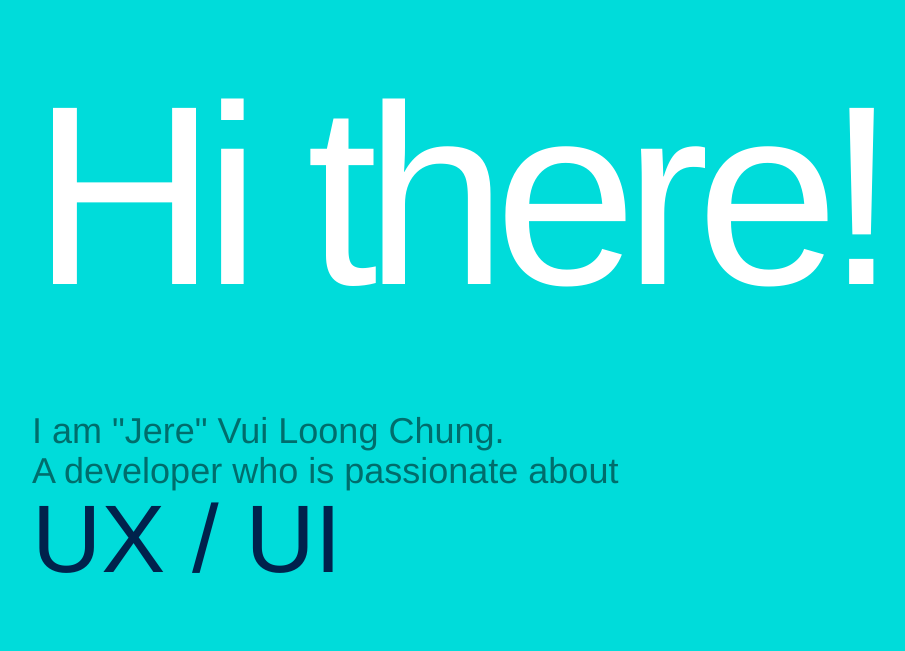
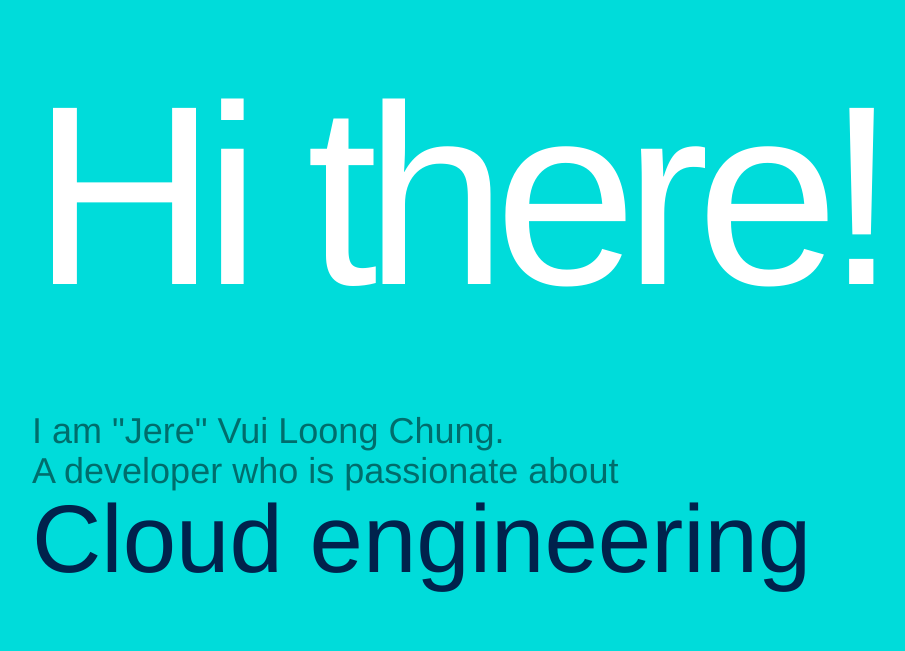
Before and after one commit to chungvuiloong/simple_portfolio, an Astro site: page / in a window 1280 px wide. Shown: the part 149-800 px from the top of the page, without its empty margins (8-913 px from the left). Built offline with nearby package versions, Linux system fonts and the light colour scheme; Astro itself is replaced by a stand-in of ours.

Commit message:
Commented out.

```diff
--- a/src/sections/Profile.tsx
+++ b/src/sections/Profile.tsx
@@ -4,11 +4,13 @@ import { useEffect, useState } from "react";
 const FADE_INTERVAL_MS = 1500;
 const WORD_CHANGE_INTERVAL_MS = FADE_INTERVAL_MS * 2;
 const INTERESTS = [
-  `AI`,
-  `UX / UI`,
-  `Service Design`,
-  `Front-end development`,
-  `Back-end development`,
+    `Front-end development`,
+// `Back-end development`,
+//   `AI`,
+//   `UX / UI`,
+//   `Service Design`,
+//   `Front-end development`,
+//   `Back-end development`,
   `Cloud engineering`,
 ];
 
```
